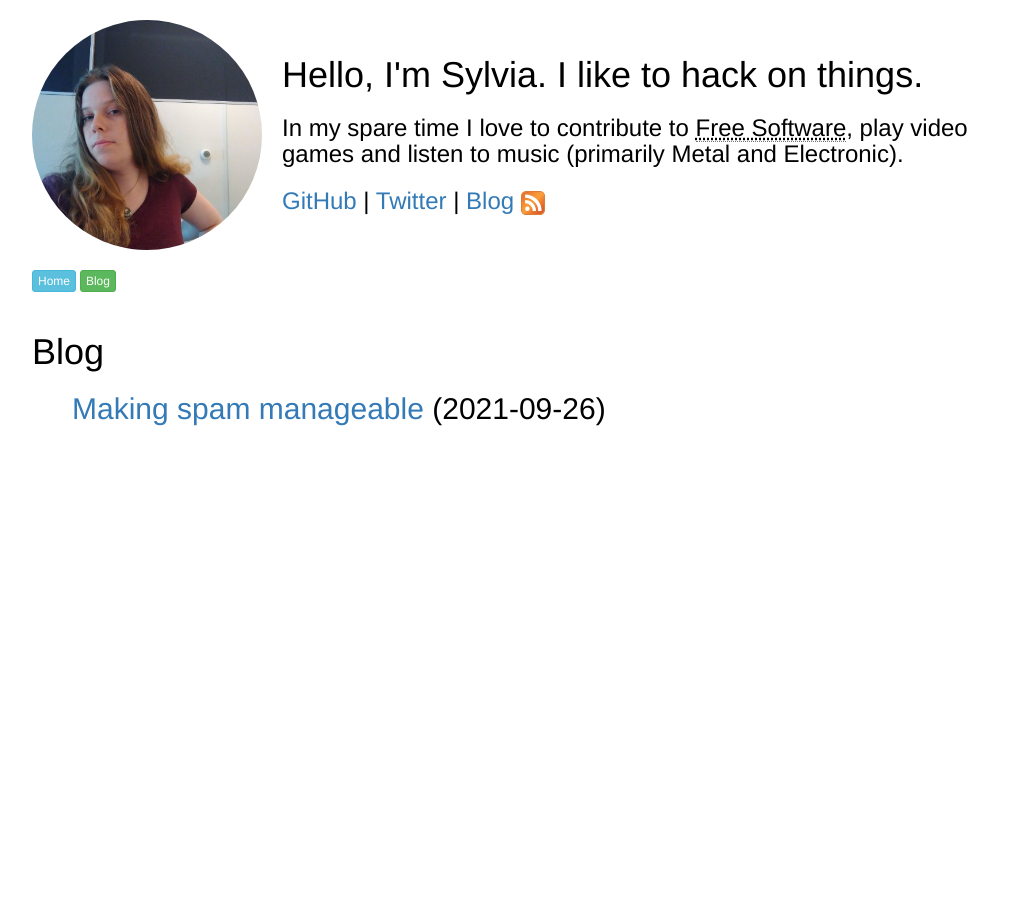
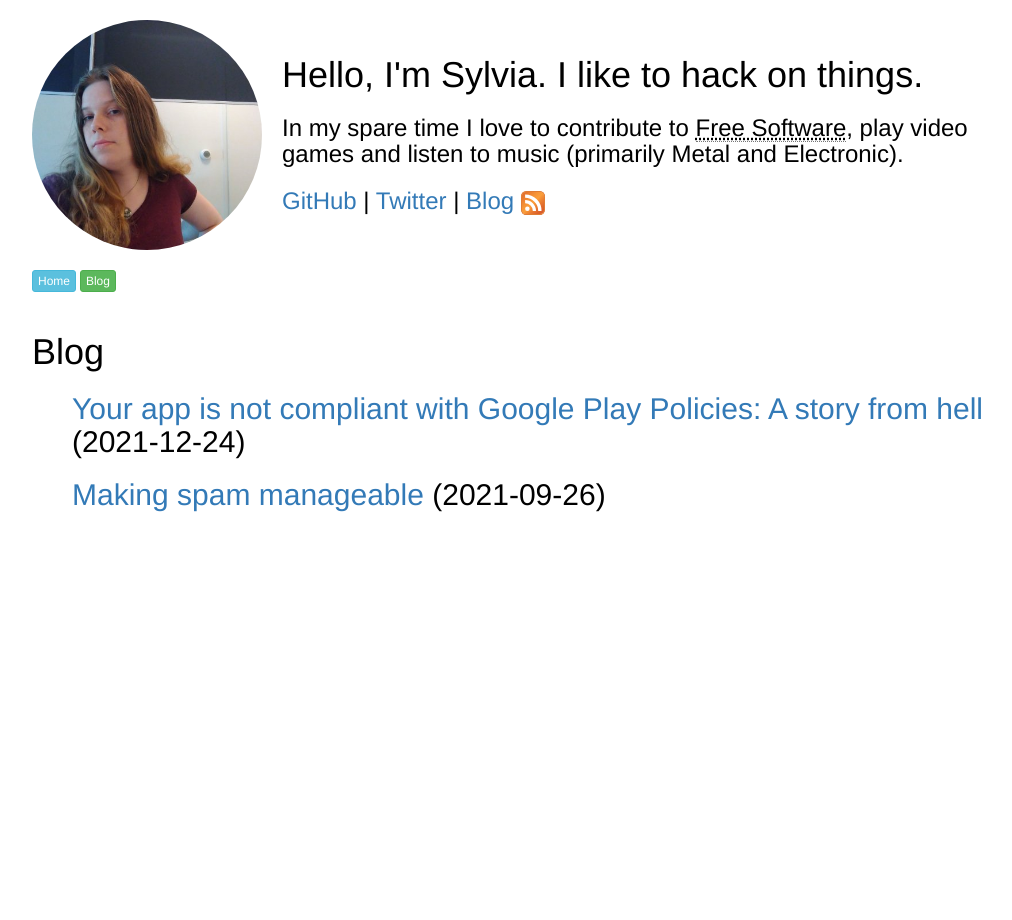
Before and after one commit to TheLastProject/Website, a Jekyll site: the page built from blog.html, in a window 1280 px wide. Shown: the whole page, without its empty margins (123-1135 px from the left). Built offline with Jekyll 4.4.1, drawn with Linux system fonts in a browser that asks for light colours; part of the change alters nothing that is shown.

Commit message:
New blog post: "Your app is not compliant with Google Play Policies: A story from hell"

```diff
--- a/_layouts/default.html
+++ b/_layouts/default.html
@@ -42,7 +42,9 @@
                 {% if page.show_title != false %}
                 <h1>{{ page.title }}</h1>
                 {% endif %}
-                {{ content }}
+                <div id="{{ page.collection }}">
+                  {{ content }}
+                </div>
             </div>
         </div>
     </body>
--- /dev/null
+++ b/_posts/2021-12-24-google_play_hell.md
@@ -0,0 +1,88 @@
+---
+layout: default
+title: "Your app is not compliant with Google Play Policies: A story from hell"
+date: 2021-12-24
+categories: blog
+---
+
+# The current state of my apps
+
+For those who don't know me, I am a Linux system administrator who codes a lot, mostly as a hobby. During my hobbies I wrote a few Android apps too, my most known one being [Catima](https://catima.app).
+
+Catima is only available on Google Play and F-Droid and will probably remain exclusive to these platforms for the forseeable future.
+
+But why isn't Catima on other app stores, like the Samsung Galaxy Store, Amazon AppStore or Huawei App Gallery, one may ask. Is there something wrong with those stores? The answer may surprise you:
+
+**The reason Catima isn't on alternative app stores isn't because there is something wrong with them, it's because there is something wrong with Google Play**.
+
+# What is wrong with Google Play
+
+Everyone knows Google Play. It is pre-installed on every Android device bought in stores, so it is the way to reach as many users as possible. That, however, is pretty much where the good parts end.
+
+Unlike F-Droid, publishing on Google Play is not free but requires a one-time payment of 50 Euros to register a developer account. This account can then be used to publish as many apps with as you want, so the cost is not insane given the amount of users you reach, but still worth mentioning.
+
+The real problem with Google Play, however, is not the money. **It is the incompetence of their support and moderation staff**.
+
+# The beginning of the end
+
+On October 2nd 2021, I received an email titled: ["Action Required: Your app is not compliant with Google Play Policies"](https://github.com/TheLastProject/Catima/issues/439#issue-1014074229).
+
+![The initial e-mail](/assets/images/blog/2021-12-24-google_play_hell/135721623-9df9ad54-81f3-4dac-8410-658413e47b9e.png)
+
+I was confused, because I actually always do read the rules and was pretty sure I wasn't breaking any policy.
+
+After several mails back and forth, I started to get a hunch: **Google was using Google Translate incorrectly**.
+
+You see, Google doesn't accept apps saying they're free in the title (most likely to keep the app list clean, as this info is already readable on other places), and if you naively throws the Dutch word "vrij" (meaning "free as in freedom") into Google Translate, you get "free" in English. While the word "free" in English is ambigious, it is possible to use it to refer to things as being at no cost, which would break the policy.
+
+Google never truly explained which word they had a problem with, just kept repeating vague statements like "your app's title in nl_NL and no_NO locales currently contains text that indicates price and promotional information", but this was my best guess as to what was wrong. After 4 full days of trying to teach Google staff how a dictionary worked, [I caved in and changed the Dutch and Norwegian titles](https://github.com/TheLastProject/Catima/issues/439#issuecomment-935645288). Not even 24 hours later, I got another email.
+
+**"Action Required: Your app is not compliant with Google Play Policies"**
+
+# The relentless gut-punching
+
+The new compliance email did not focus on just Dutch and Norwegian, it marked 9 new languages:
+
+![The second email](/assets/images/blog/2021-12-24-google_play_hell/136173470-2f77fa5b-da67-4a19-99ef-bb69c7ee5449.png)
+
+Annoyed, [I changed all those translations and hoped for it to end](https://github.com/TheLastProject/Catima/commit/ddccbad0202aaa88a567ee5bc931840ed0231331).
+
+Again, not even 24 hours later, I got another email:
+
+![The third email](/assets/images/blog/2021-12-24-google_play_hell/136180398-e6051aa6-4765-4aac-bc54-b6a2cdadd8c0.png)
+
+Fine, small change, so [I'll just update the Chinese translation](https://github.com/TheLastProject/Catima/commit/017034a78804eb092917086376192796587e373e).
+
+At this point, we're on October 7th and I got a promising email: "Your update is live in the store":
+
+![Translations approved](/assets/images/blog/2021-12-24-google_play_hell/136434121-02f7a4f4-1729-4587-8b6e-8be3360c0290.png)
+
+While this was less than ideal, it seemed like the end of this hell, and like I could move on to focus on actually making the app better.
+
+After "only" 5 days, the issue was "resolved" by pure guessing on my side. Well, mostly at least. There was just some last annoyances on [November 7th](/assets/images/blog/2021-12-24-google_play_hell/140650588-0be275bd-7cda-46ed-893e-ecef5ccb2ccd.png) and [November 20th](/assets/images/blog/2021-12-24-google_play_hell/142705625-64eaa677-f78c-4f5b-a8a9-8b2e79a9ad90.png), until something truly interesting happened.
+
+# Google accidentally proves my theory
+
+On November 23rd, I got another mail. Another "Action Required". This one, though, was somewhat different.
+
+![The nonsensical mail](/assets/images/blog/2021-12-24-google_play_hell/142989964-b7fb84c0-c053-4d58-81f3-a4a7c5d06119.jpg)
+
+Yes, you read that right. Google was upset that I used the word "Free" in my app titles. The only problem? I [never](/assets/images/blog/2021-12-24-google_play_hell/142989934-d05f6fc0-2dfd-4955-934b-780501213019.png) [used](/assets/images/blog/2021-12-24-google_play_hell/142989953-672361c8-a7b2-4827-a932-3a164f4fec6e.png) [them](/assets/images/blog/2021-12-24-google_play_hell/142989955-d5cd3aeb-4bb5-416f-800c-816711f6419d.png). This proved my theory: **Google was using Google Translate to translate the app titles instead of reviewing them with native speakers**.
+
+I'll be honest, I pretty much had a mental breakdown that day. It was just... too insane for words.
+
+# One last punch in the gut: a stupid Google Play Console bug
+
+I got one last such e-mail on December 17th, this time talking about the Bulgarian translation. I [removed it](https://github.com/TheLastProject/Catima/commit/d84ce6ff8207752561ad7385de667cbcc0aa0182), thinking this was hopefully finally the end.
+
+Sadly, a bug in the Google Play Console causes all fields of all languages to be revalidated if you make any change. Because Google recently [lowered the title length from 50 to 30 characters](https://android-developers.googleblog.com/2021/04/updated-guidance-to-improve-your-app.html) and not all Catima translators have changed their translations yet, I literally cannot edit the "non-compliant" title, as all fields of all languages need to follow the rules at the moment you hit save, even if you are not making changes to that specific field or language.
+
+![Google Play Console bug](/assets/images/blog/2021-12-24-google_play_hell/FG0nEC0WYAUiU39.png)
+
+As I write this, I have just received another email from Google after I told them I literally cannot comply due to this bug telling me to... make sure all my titles are 30 characters or shorter.
+
+**Despite all I tried, it's now almost 3 full months later, and I am still "not compliant"**.
+
+# Further reading
+
+If you want to see all my frustration, take a look at [Catima GitHub issue #439](https://github.com/TheLastProject/Catima/issues/439) and [all these tweets](https://twitter.com/SylvieLorxu/status/1471875608636444675).
--- a/assets/css/style.css
+++ b/assets/css/style.css
@@ -45,6 +45,10 @@ ul {
     height: 24px;
 }
 
+#posts img {
+    border: 10px solid;
+}
+
 @media (min-width: 992px) {
     .intro {
         min-height: 230px;
```
Also changed, not shown: assets/images/blog/2021-12-24-google_play_hell/135721623-9df9ad54-81f3-4dac-8410-658413e47b9e.png (added), assets/images/blog/2021-12-24-google_play_hell/136173470-2f77fa5b-da67-4a19-99ef-bb69c7ee5449.png (added), assets/images/blog/2021-12-24-google_play_hell/136180398-e6051aa6-4765-4aac-bc54-b6a2cdadd8c0.png (added), assets/images/blog/2021-12-24-google_play_hell/136434121-02f7a4f4-1729-4587-8b6e-8be3360c0290.png (added), assets/images/blog/2021-12-24-google_play_hell/140650588-0be275bd-7cda-46ed-893e-ecef5ccb2ccd.png (added), assets/images/blog/2021-12-24-google_play_hell/142705625-64eaa677-f78c-4f5b-a8a9-8b2e79a9ad90.png (added), assets/images/blog/2021-12-24-google_play_hell/142989934-d05f6fc0-2dfd-4955-934b-780501213019.png (added), assets/images/blog/2021-12-24-google_play_hell/142989953-672361c8-a7b2-4827-a932-3a164f4fec6e.png (added), assets/images/blog/2021-12-24-google_play_hell/142989955-d5cd3aeb-4bb5-416f-800c-816711f6419d.png (added), assets/images/blog/2021-12-24-google_play_hell/142989964-b7fb84c0-c053-4d58-81f3-a4a7c5d06119.jpg (added), assets/images/blog/2021-12-24-google_play_hell/FG0nEC0WYAUiU39.png (added), 1 other file.
